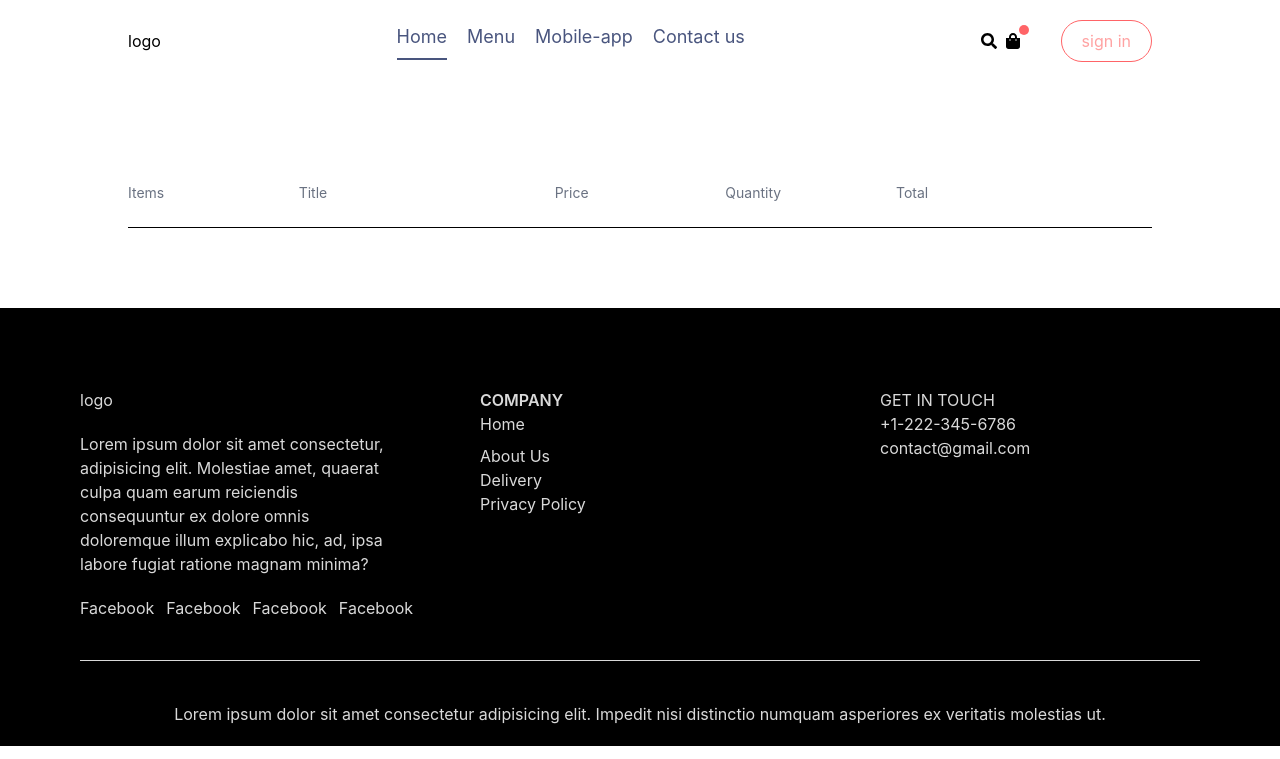
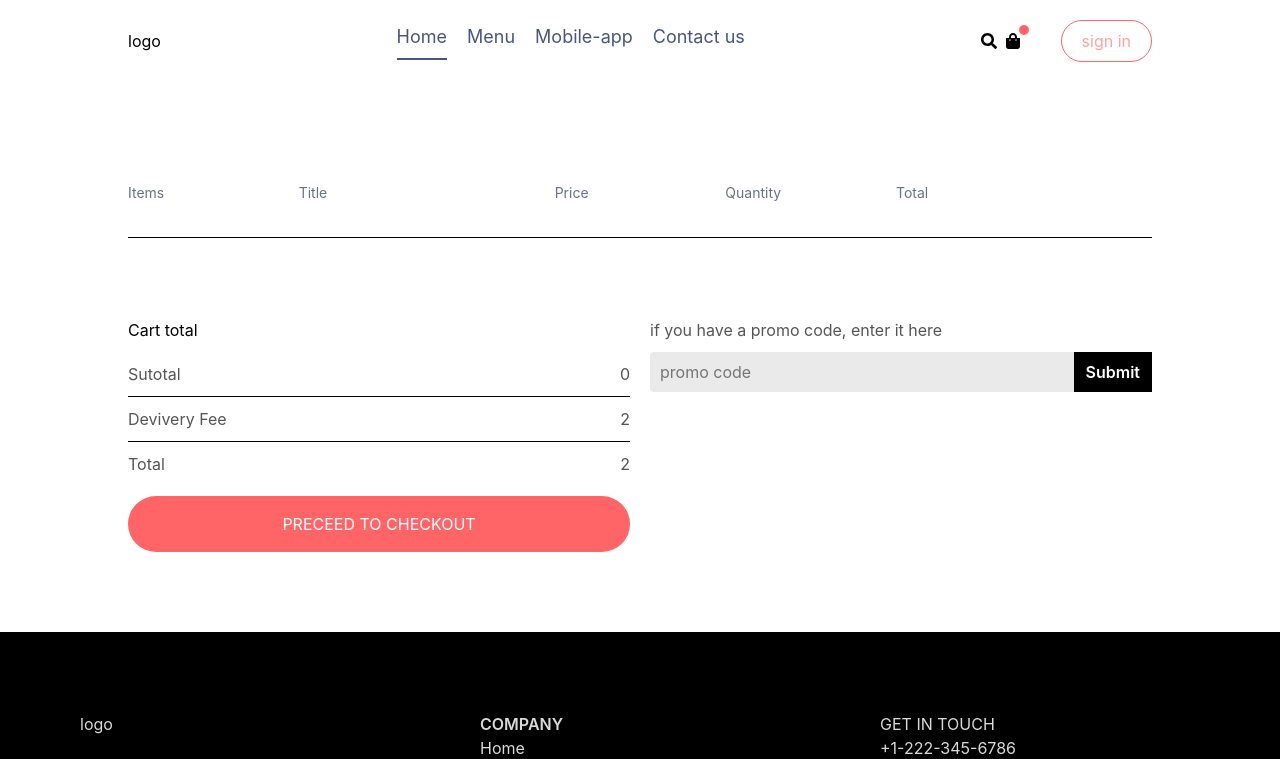
Before and after one commit to RithmaRandima/YumRush-Foods-MERN-App, a React app in the folder frontend/: page /cart in a window 1280 px wide. Shown: the top 759 px of the page. Built offline with nearby package versions, Linux system fonts and the light colour scheme; the HTML template or start-up script is replaced by a standard one.

Commit message:
Complete Cart Page

```diff
--- a/frontend/src/components/Navbar/Navbar.jsx
+++ b/frontend/src/components/Navbar/Navbar.jsx
@@ -1,10 +1,12 @@
-import React, { useState } from "react";
+import React, { useContext, useState } from "react";
 import "./Navbar.css";
 import { FaSearch, FaShoppingBag } from "react-icons/fa";
 import { Link } from "react-router-dom";
+import { StoreContext } from "../../context/StoreContext";
 
 const Navbar = ({ setShowLogin }) => {
   const [menu, setMenu] = useState("home");
+  const { getTotalCartAmount } = useContext(StoreContext);
   return (
     <div className="navbar">
       {/* logo */}
@@ -50,7 +52,11 @@ const Navbar = ({ setShowLogin }) => {
             <FaShoppingBag />
           </Link>
           {/* dot icon */}
-          <div className="absolute min-w-2.5 min-h-2.5 bg-red-400 rounded-full -top-2 -right-2"></div>
+          {getTotalCartAmount() == 0 ? (
+            <div className="absolute min-w-2.5 min-h-2.5 bg-red-400 rounded-full -top-2 -right-2"></div>
+          ) : (
+            <></>
+          )}
         </div>
         <button
           className="bg-transparent text-[16px] cont-[#4955u7e] border border-red-400 px-5 py-2 text-red-300  cursor-pointer rounded-full hover:bg-red-400 duration-200"
--- a/frontend/src/context/StoreContext.jsx
+++ b/frontend/src/context/StoreContext.jsx
@@ -6,6 +6,7 @@ export const StoreContext = createContext(null);
 const StoreContextProvider = (props) => {
   const [cartItems, setCartItems] = useState({});
 
+  // add to cart function
   const addToCart = (itemID) => {
     if (!cartItems[itemID]) {
       setCartItems((prev) => ({ ...prev, [itemID]: 1 }));
@@ -14,20 +15,36 @@ const StoreContextProvider = (props) => {
     }
   };
 
+  // remove to cart function
+
   const removeFromCart = (itemId) => {
     setCartItems((prev) => ({ ...prev, [itemId]: prev[itemId] - 1 }));
   };
 
-  useEffect(() => {
-    console.log(cartItems);
-  }, [cartItems]);
+  // cart total
+  const getTotalCartAmount = () => {
+    let totalAmount = 0;
+    for (const item in cartItems) {
+      if (cartItems[item] > 0) {
+        let itemInfo = food_list.find(
+          (product) => product._id === Number(item),
+        );
 
+        totalAmount += itemInfo.price * cartItems[item];
+      }
+    }
+
+    return totalAmount;
+  };
+
+  // context values
   const contextValue = {
     food_list,
     cartItems,
     setCartItems,
     addToCart,
     removeFromCart,
+    getTotalCartAmount,
   };
   return (
     <StoreContext.Provider value={contextValue}>
--- a/frontend/src/pages/Cart/Cart.css
+++ b/frontend/src/pages/Cart/Cart.css
@@ -0,0 +1,9 @@
+.total-details {
+  display: flex;
+  justify-content: space-between;
+  color: #555;
+}
+
+hr {
+  margin: 10px 0;
+}
--- a/frontend/src/pages/Cart/Cart.jsx
+++ b/frontend/src/pages/Cart/Cart.jsx
@@ -4,8 +4,13 @@ import { StoreContext } from "../../context/StoreContext";
 import { FaMinus, FaPlus } from "react-icons/fa";
 
 const Cart = () => {
-  const { cartItems, setCartItems, addToCart, removeFromCart, food_list } =
-    useContext(StoreContext);
+  const {
+    cartItems,
+    addToCart,
+    removeFromCart,
+    food_list,
+    getTotalCartAmount,
+  } = useContext(StoreContext);
   return (
     <div className="cart mt-25">
       <div className="cart-items ">
@@ -49,6 +54,52 @@ const Cart = () => {
           }
         })}
       </div>
+
+      {/* cart bottom section */}
+      <div className="mt-20 flex justify-between gap-5">
+        {/* total section */}
+        <div className="flex-1 flex flex-col gap-5">
+          <h2>Cart total</h2>
+          <div>
+            <div className="total-details">
+              <p>Sutotal</p>
+              <p>{getTotalCartAmount()}</p>
+            </div>
+            <hr />
+            <div className="total-details">
+              <p>Devivery Fee</p>
+              <p>{2}</p>
+            </div>
+            <hr />
+            <div className="total-details">
+              <p>Total</p>
+              <p>{getTotalCartAmount() + 2}</p>
+            </div>
+          </div>
+          <button className="text-white bg-red-400 w-full rounded-full py-4 ">
+            PRECEED TO CHECKOUT
+          </button>
+        </div>
+
+        {/* promo code section */}
+        <div className="flex-1">
+          <div>
+            <p className="text-[#555]">
+              if you have a promo code, enter it here
+            </p>
+            <div className="mt-2.5 flex justify-between items-center bg-[#eaeaea] rounded-[4px]">
+              <input
+                type="text"
+                placeholder="promo code"
+                className="bg-transparent border-none outline-0 pl-2.5"
+              />
+              <button className="bg-black text-white font-semibold px-3 py-2 ">
+                Submit
+              </button>
+            </div>
+          </div>
+        </div>
+      </div>
     </div>
   );
 };
```
